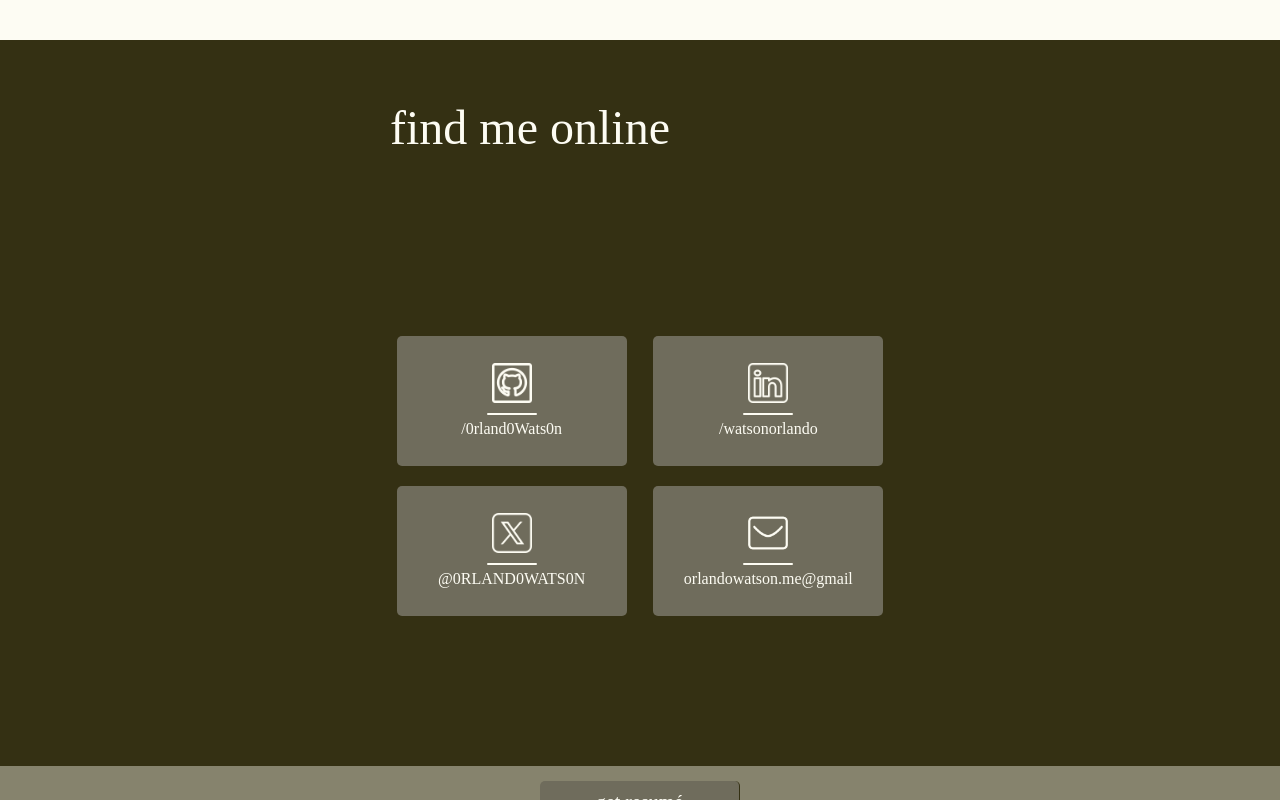
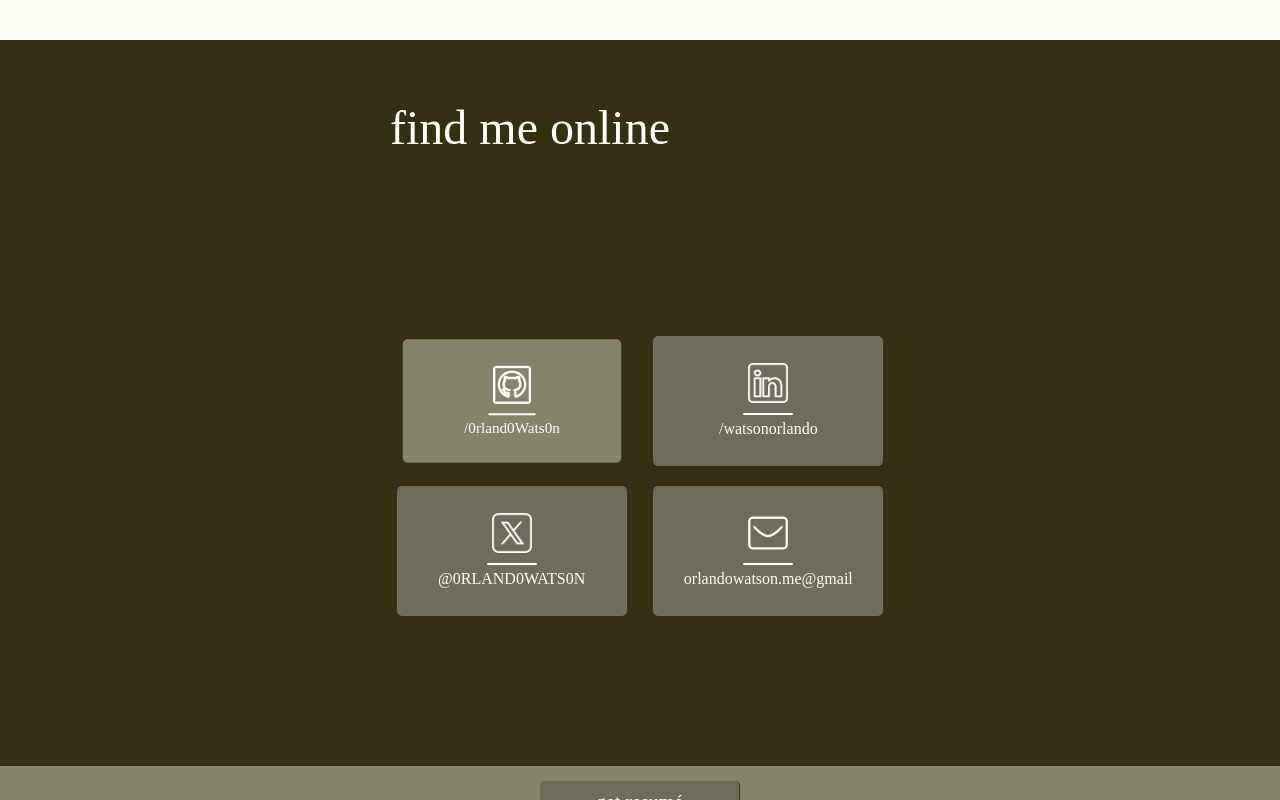
Before and after one commit to 0rland0Wats0n/orlandowatson.me, a React (Create React App) app: page / in a window 1280 px wide. In both pictures the pointer is over the element "/0rland0Wats0n". Shown: the part 4761-5561 px from the top of the page. Built offline with nearby package versions, Linux system fonts and the light colour scheme; a web font is replaced by a local one.

Commit message:
add hover state

```diff
--- a/src/styles/modules/SocialButton.module.scss
+++ b/src/styles/modules/SocialButton.module.scss
@@ -12,6 +12,7 @@
   align-items: center;
   background-color: colors.$color-brown-dark;
   cursor: pointer;
+  transition: transform 200ms linear;
 
   img {
     width: 4rem;
@@ -25,4 +26,9 @@
     background-color: colors.$color-off-white;
     margin: 1rem 0 0.5rem;
   }
+
+  &:hover {
+    background-color: colors.$color-brown;
+    transform: scale(0.95);
+  }
 }
```
